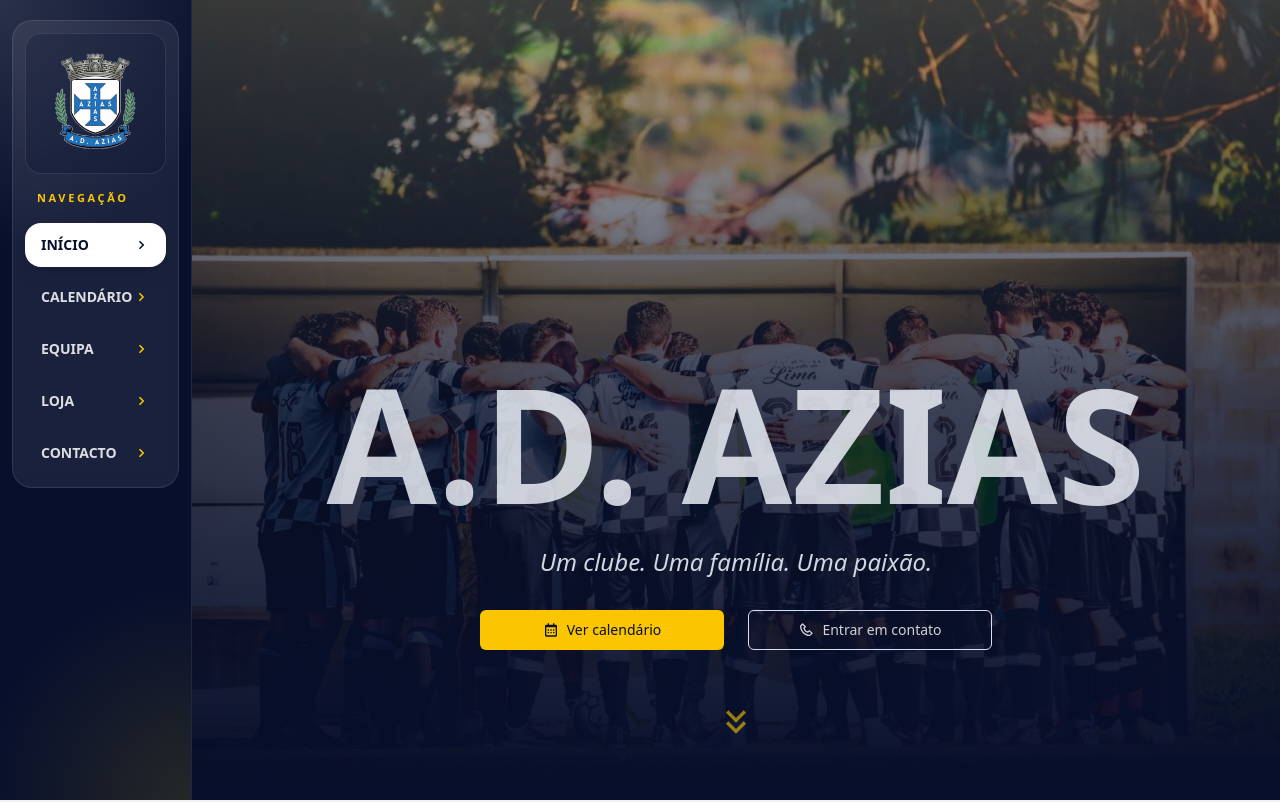
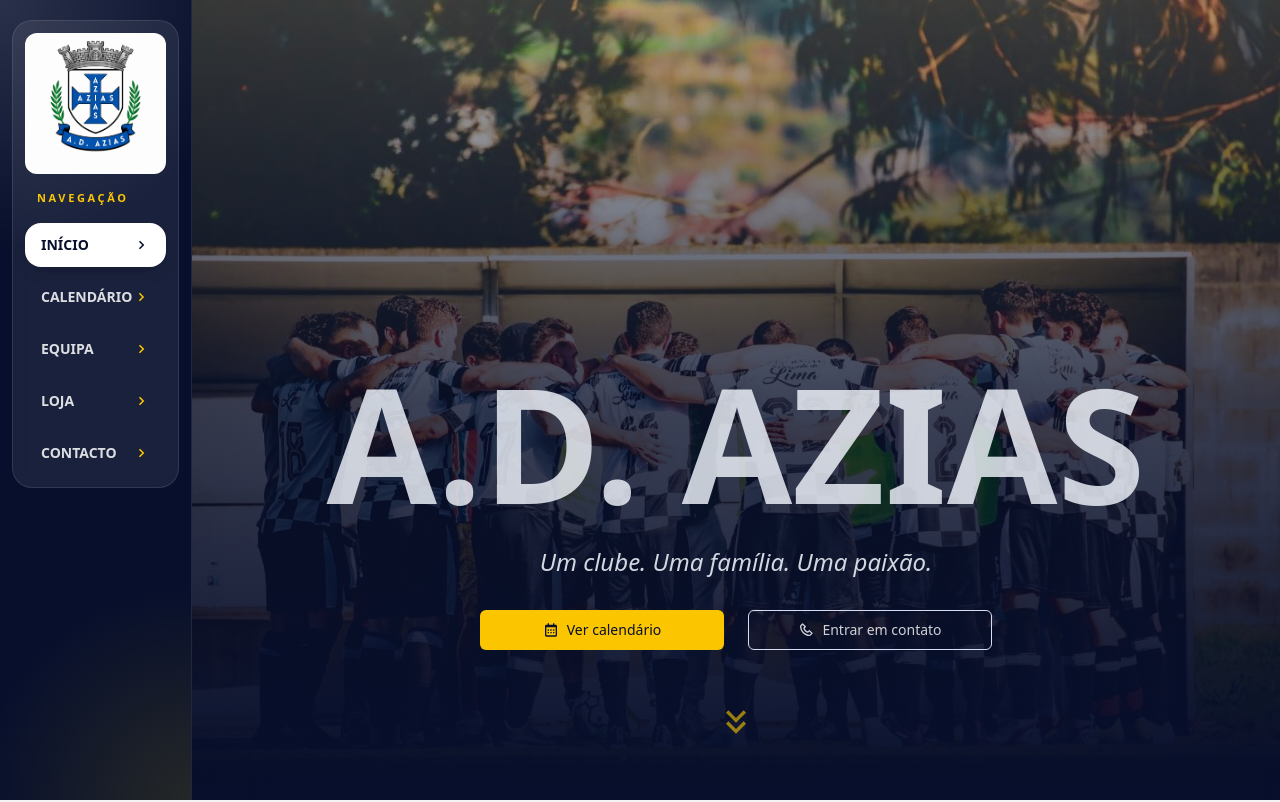
Before and after one commit to NunoFernandesSa/azias, a Next.js app: page / in a window 1280 px wide. Shown: the top 802 px of the page. Built offline with nearby package versions, Linux system fonts and the light colour scheme.

Commit message:
chore: replace logo, update navbar, add team constants
replace the old png logo with new jpg version, remove the deprecated png logo file, adjust navbar styling classes, add initial team constants file

```diff
--- a/src/components/common/Navbar.tsx
+++ b/src/components/common/Navbar.tsx
@@ -59,7 +59,7 @@
             <Link href="/" className="flex items-center gap-3">
               <div className="relative h-14 w-14 overflow-hidden rounded-full border border-white/15 bg-white/10">
                 <Image
-                  src="/images/logo-ada.png"
+                  src="/images/logo-ada.jpg"
                   alt="Logo da equipa FC Azias"
                   fill
                   sizes="56px"
@@ -123,14 +123,14 @@
             <div className="rounded-3xl border border-white/10 bg-white/8 p-3 backdrop-blur-sm">
               <Link
                 href="/"
-                className="flex items-center justify-center rounded-2xl border border-white/10 bg-primary/25"
+                className="flex items-center justify-center rounded-2xl"
               >
                 <Image
-                  src="/images/logo-ada.png"
+                  src="/images/logo-ada.jpg"
                   alt="Logo da equipa FC Azias"
                   width={300}
                   height={300}
-                  className="h-auto w-full rounded-full object-cover"
+                  className="h-auto w-full object-cover rounded-xl"
                   priority
                 />
               </Link>
--- /dev/null
+++ b/src/constants/teams.constants.ts
@@ -0,0 +1,10 @@
+export const TEAMS = [
+  {
+    id: 1,
+    name: "Team 1",
+  },
+  {
+    id: 2,
+    name: "Team 2",
+  },
+];
```
Also changed, not shown: public/images/logo-ada.jpg (added), public/images/logo-ada.png (deleted).
